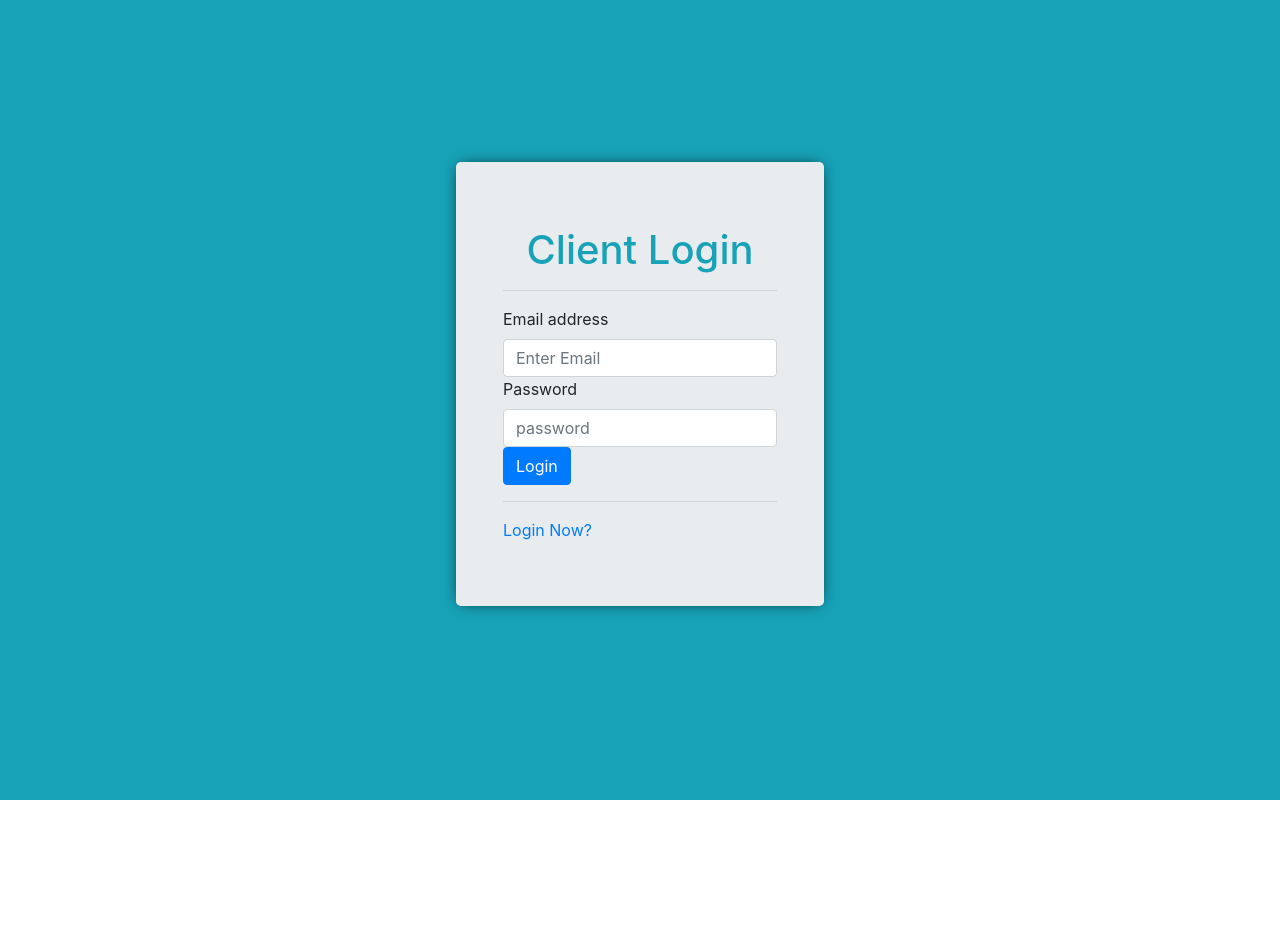
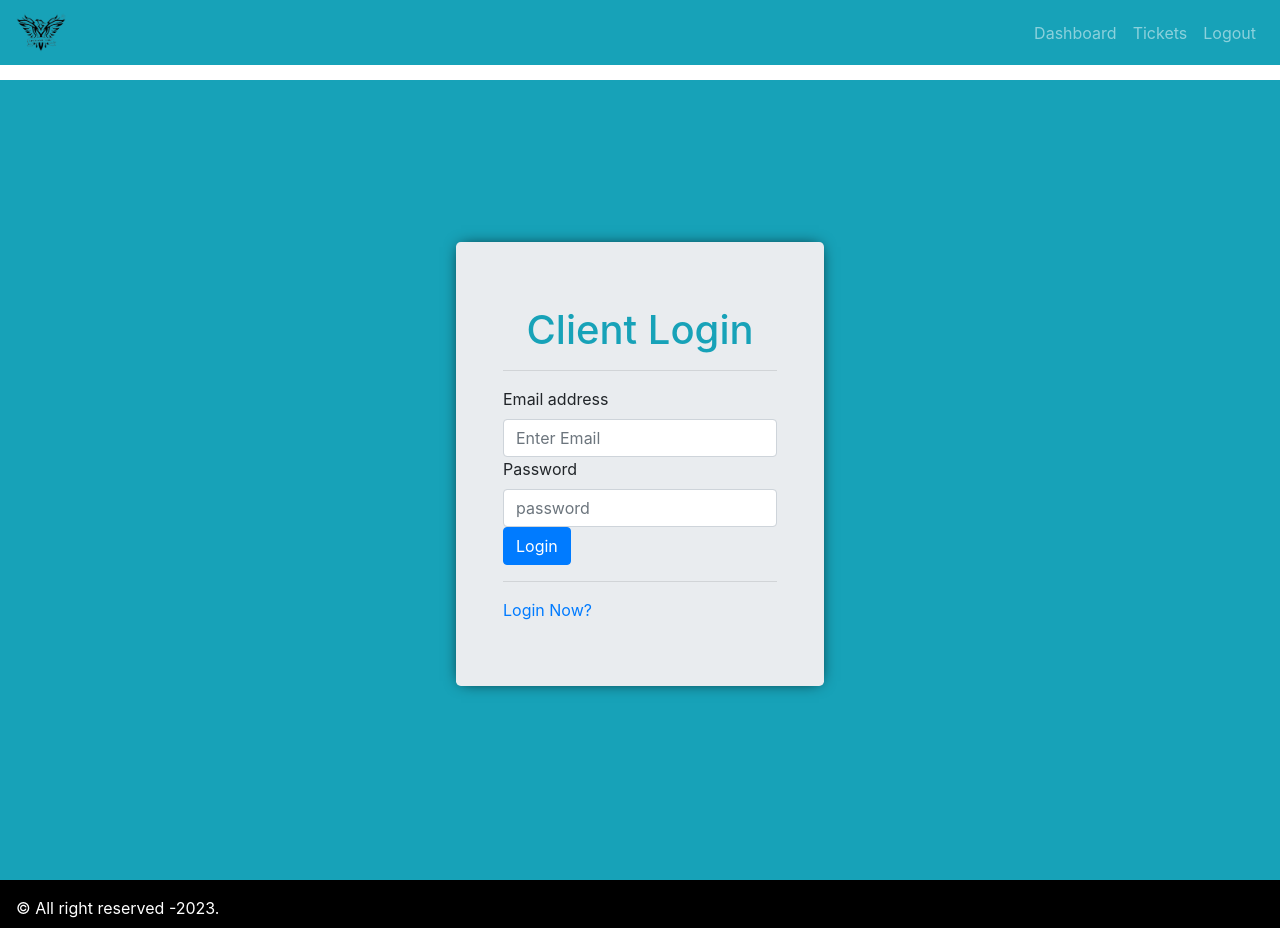
Before and after one commit to Shivanshu3979/EpitomeTRC, a React (Create React App) app: page / in a window 1280 px wide. Before the commit the page ends 800 px from the top, so only its background shows below. Built offline with nearby package versions, Linux system fonts and the light colour scheme.

Commit message:
Default layout

```diff
--- a/src/App.css
+++ b/src/App.css
@@ -0,0 +1,22 @@
+.default-layout{
+    display:grid;
+    grid-template-rows: 80px auto 3rem;
+    grid-template-areas:
+    "header"
+    "main"
+    "footer";
+}
+
+.header{
+    grid-area:header;
+}
+.main{
+    grid-area:main;
+    min-height:88vh;
+}
+.footer{
+    grid-area:footer;
+    background:#000;
+    padding:1rem;
+    color:#fff;
+}
--- a/src/App.js
+++ b/src/App.js
@@ -1,12 +1,15 @@
-import './App.css';
 import React from "react";
 
 import { Entry } from './page/entry/entry.page';
+import {DefaultLayout} from './component/layout/DefaultLayout';
 
 function App() {
   return (
     <div className="App">
-      <Entry/>
+      <DefaultLayout>
+          <Entry/>
+      </DefaultLayout>
+      {/*<Entry/>*/}
     </div>
   );
 }
--- /dev/null
+++ b/src/component/layout/DefaultLayout.js
@@ -0,0 +1,23 @@
+import React from "react";
+
+import "../../App.css";
+import {Header} from './partial/Header.comp';
+import {Footer} from './partial/Footer.com';
+
+export const DefaultLayout=({children})=>{
+    return(
+        <div>
+            <div className="default-layout">
+            <div className="header">
+                <Header/>
+            </div>
+            <div className="main">
+                {children}
+            </div>
+            <div className="footer">
+                <Footer/>
+            </div>
+            </div>
+        </div>
+    )
+}
--- /dev/null
+++ b/src/component/layout/partial/Footer.com.js
@@ -0,0 +1,9 @@
+import  React from 'react';
+
+export const Footer=()=>{
+    return(
+        <div>
+            &copy; All right reserved -2023.
+        </div>
+    );
+}
--- /dev/null
+++ b/src/component/layout/partial/Header.comp.js
@@ -0,0 +1,24 @@
+import  React from 'react';
+import {Navbar, Nav, NavbarBrand} from 'react-bootstrap';
+import logo from '../../../assets/img/logo.png';
+export const Header=()=>{
+    return(
+        <Navbar
+            collapseOnSelect
+            bg='info'
+            variant="dark" expand="md">
+            <Navbar.Brand>
+                <img src={logo} alt="logo" width='50px'/>
+            </Navbar.Brand>
+            <Navbar.Toggle aria-controls='basic-navbar-nav'/>
+            <Navbar.Collapse id='basic-navbar-nav'>
+                <Nav className='ml-auto'>
+                    <Nav.Link href="/dashboard">Dashboard</Nav.Link>
+                    <Nav.Link href="/dashboard">Tickets</Nav.Link>
+                    <Nav.Link href="/dashboard">Logout</Nav.Link>
+                </Nav>
+            </Navbar.Collapse>
+
+        </Navbar>
+    );
+}
```
Also changed, not shown: src/assets/img/logo.png (added).
